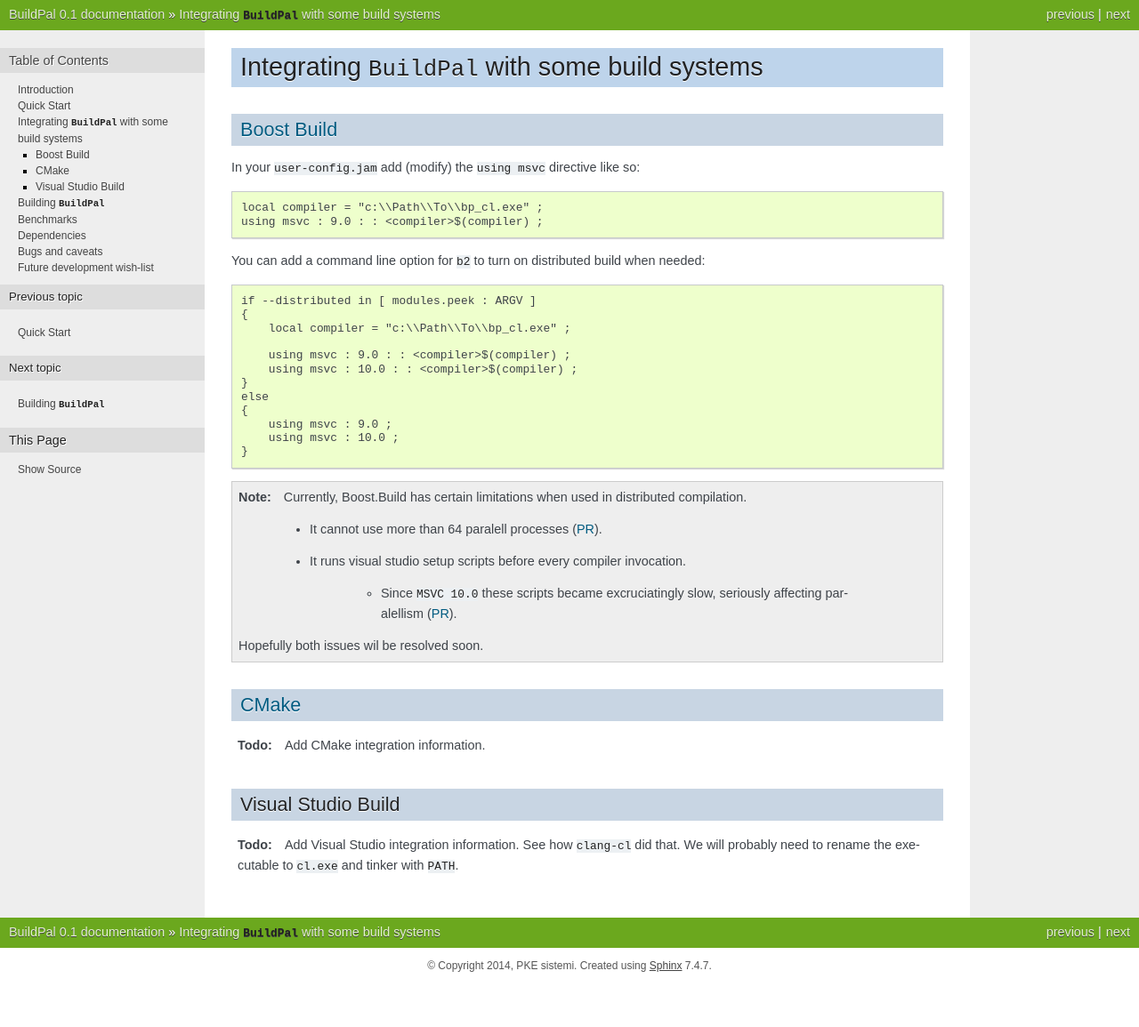
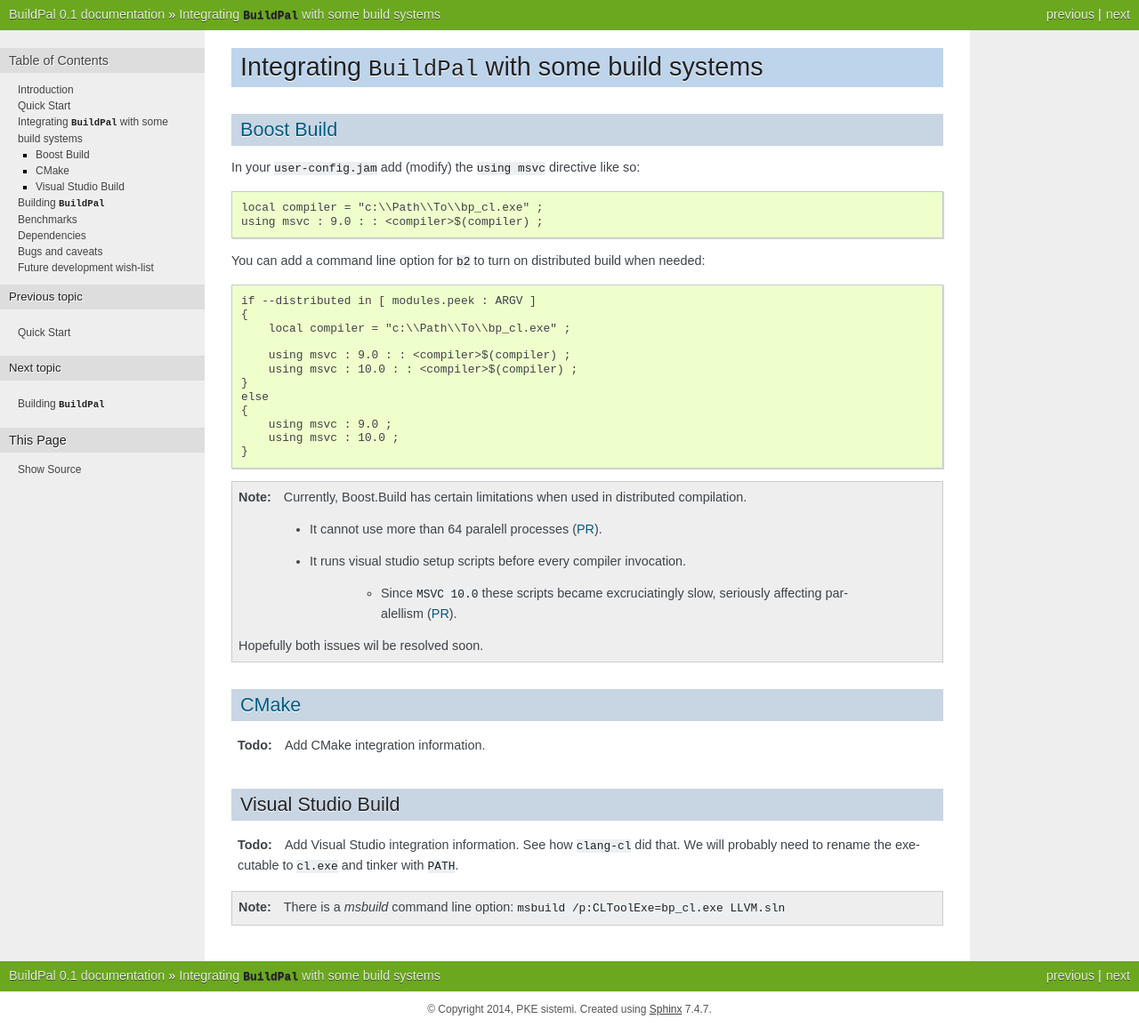
Before and after one commit to pkesist/buildpal, a Sphinx documentation site: the page built from Documentation/build_systems.rst, in a window 1280 px wide. Shown: the whole page at 89% size. Built offline with Sphinx 7.4.7, drawn with Linux system fonts in a browser that asks for light colours; before the commit the page ends 1106 px from its top, so only the background shows below that.

Commit message:
Minor doc update.

```diff
--- a/Documentation/build_systems.rst
+++ b/Documentation/build_systems.rst
@@ -61,3 +61,7 @@ Visual Studio Build
     Add Visual Studio integration information. See how ``clang-cl`` did that.
     We will probably need to rename the executable to :file:`cl.exe` and tinker
     with ``PATH``.
+
+.. note::
+
+    There is a `msbuild` command line option: ``msbuild /p:CLToolExe=bp_cl.exe LLVM.sln``
```
